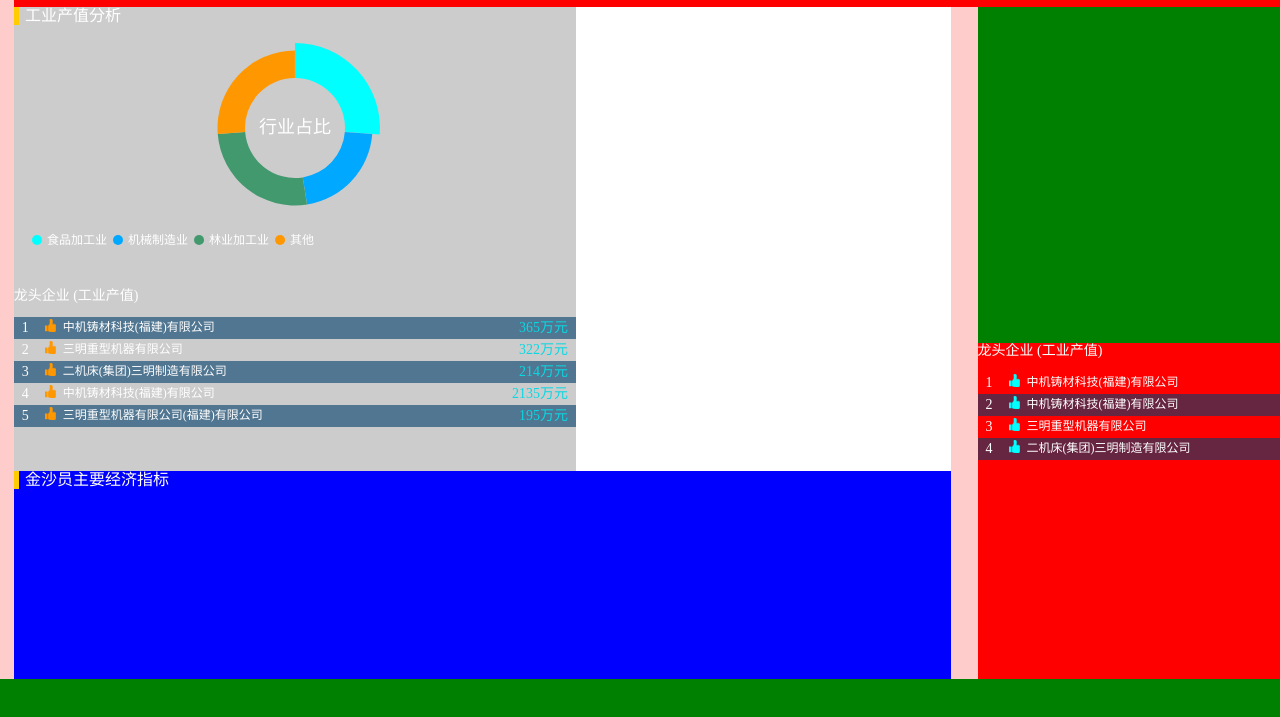
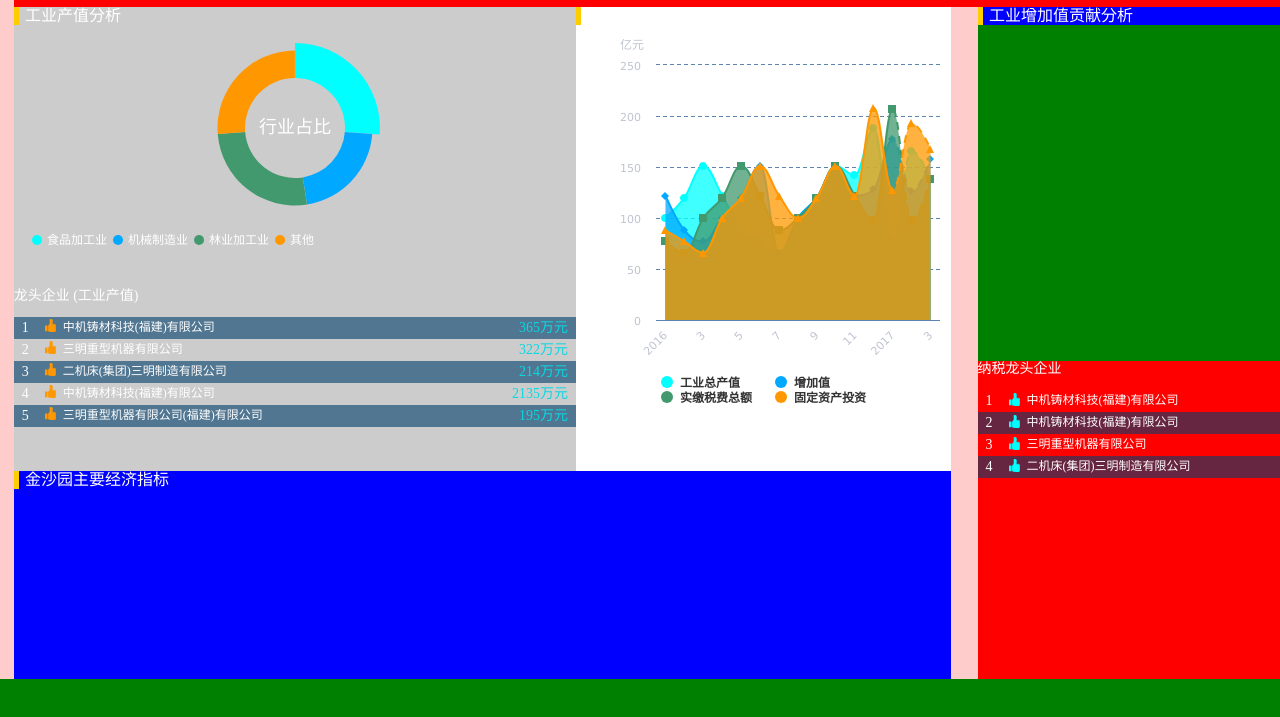
Before and after one commit to ChenFangzheng/es6_template, a website built with webpack: page jinshayuan/src/jingjifazhan/index.html in a window 1280 px wide. Shown: the part 73-790 px from the top of the page. Built offline with nearby package versions, Linux system fonts and the light colour scheme; files whose address does not match are found by name.

Commit message:
multiline

```diff
--- a/jinshayuan/src/components/itemsListComponent.js
+++ b/jinshayuan/src/components/itemsListComponent.js
@@ -36,7 +36,7 @@
                          </li>`;
         }
 
-        let html = `<h3 class="componentTitle">龙头企业 (工业产值)</h3>
+        let html = `<h3 class="componentTitle">${this.title}</h3>
                     <ul>${itemsHtml}</ul>
                     `;
         let elem = document.createElement('div'),
--- /dev/null
+++ b/jinshayuan/src/components/multiLineComponent.js
@@ -0,0 +1,90 @@
+import './multiLineComponent.scss';
+
+import * as Highcharts from 'highcharts';
+import $ from 'jquery';
+
+const colors = ["#00ffff", "#00a8ff", "#42996e", "#ff9800"];
+
+export class MultiLine {
+    constructor(containerId) {
+        this.containerId = containerId;
+        this.width = $(`#${this.containerId}`).width();
+    }
+
+
+    drawChart(data) {
+        let mSeries = data.series.map((item, i) => {
+            item.zoneAxis = 'x';
+            item.color = colors[i];
+            item.zones = [{
+                value: 12
+            },
+            {
+                dashStyle: "dash"
+            }];
+
+            return item;
+        })
+
+        Highcharts.chart(this.containerId, {
+            chart: {
+                type: 'areaspline',
+                backgroundColor: 'rgba(0,0,0,0)',
+                marginTop: 40
+            },
+            title: {
+                text: '',
+            },
+            credits: { enabled: false, },
+            xAxis: {
+                labels: {
+                    style: {
+                        color: '#c0c4d0'
+                    }
+                },
+                lineColor: "#5d83b0",
+                tickWidth: 0,
+                categories: data.categories
+            },
+            yAxis: {
+                labels: {
+                    style: {
+                        color: '#c0c4d0'
+                    }
+                },
+                gridLineDashStyle: 'dash',
+                gridLineColor: "#5d83b0",
+                title: {
+                    text: '亿元',
+                    align: 'high',
+                    style: {
+                        color: "#c0c4d0"
+                    },
+                    rotation: 0,
+                    y: -16,
+                    x: 34
+                }
+            },
+            tooltip: {
+                headerFormat: '',
+                pointFormat: '{series.name}: <b>{point.y}</b><br/>',
+                // valueSuffix: ' cm',
+                // shared: true,
+                style: {
+                    color: '#fff'
+                },
+                backgroundColor: 'rgba(0, 0, 0, 0.8)',
+                crosshairs: {
+                    width: 2,
+                    color: '#004974',
+                    dashStyle: 'solid'
+                }
+            },
+            series: mSeries
+        });
+    }
+
+    render(data) {
+        this.drawChart(data);
+    }
+}
--- /dev/null
+++ b/jinshayuan/src/components/multiLineComponent.scss
@@ -0,0 +1 @@
+@import '../sass/main.scss';
--- a/jinshayuan/src/jingjifazhan/dataProvider.js
+++ b/jinshayuan/src/jingjifazhan/dataProvider.js
@@ -37,9 +37,29 @@
             order: 5,
             name: "三明重型机器有限公司(福建)有限公司",
             value: "195万元"
-        }
+        }]
+    },
+    ecnomyTrend: {
+        categories: [2016, 2, 3, 4, 5, 6, 7, 8, 9, 10, 11, 12, 2017, 2, 3],
+        series: [
+            {
+                name: '工业总产值',
+                data: [100, 120, 151, 122, 88, 77, 66, 100, 120, 151, 142, 188, 77, 166, 138]
+            },
+            {
+                name: '增加值',
+                data: [122, 88, 77, 100, 120, 151, 66, 100, 120, 151, 122, 128, 177, 126, 158]
+            },
+            {
+                name: '实缴税费总额',
+                data: [77, 66, 100, 120, 151, 122, 88, 100, 120, 151, 122, 98, 207, 98, 138]
+            },
+            {
+                name: '固定资产投资',
+                data: [88, 77, 66, 100, 120, 151, 122, 100, 120, 151, 122, 208, 127, 193, 168]
+            }
+        ]
 
-        ]
     },
     increaseDistribution: {
         tradeDistribution: [],
--- a/jinshayuan/src/jingjifazhan/index.html
+++ b/jinshayuan/src/jingjifazhan/index.html
@@ -22,13 +22,16 @@
                     </div>
                 </div>
                 <div class="rightCol">
+                    <h2>经济发展趋势分析</h2>
+                    <div id="lineChart"></div>
                 </div>
             </div>
             <div class="bottomRow">
-                <h2>金沙员主要经济指标</h2>
+                <h2>金沙园主要经济指标</h2>
             </div>
         </div>
         <div class="right">
+            <h2>工业增加值贡献分析</h2>
             <div class="topRow"></div>
             <div id="topRate" class="bottomRow"></div>
         </div>
--- a/jinshayuan/src/jingjifazhan/index.js
+++ b/jinshayuan/src/jingjifazhan/index.js
@@ -2,14 +2,17 @@
 
 import { ItemsList } from '../components/itemsListComponent';
 import { CustomPie } from '../components/cutomPieComponent';
+import { MultiLine } from '../components/multiLineComponent';
 import { getdata } from './dataProvider.js';
 
 let longtongqiye = new ItemsList("longTouQYList", "龙头企业 (工业产值)");
 let nashuilongtou = new ItemsList("topRate", "纳税龙头企业");
 let pie = new CustomPie("pieChart", "");
+let lineChart = new MultiLine("lineChart");
 
-getdata().then(function ({indusProduction, increaseDistribution}) {
+getdata().then(function ({indusProduction, ecnomyTrend, increaseDistribution}) {
     longtongqiye.render(indusProduction.topCompany, "odd");
     nashuilongtou.render(increaseDistribution.topRateCompany, "even", "blue");
     pie.render(indusProduction.distribution);
+    lineChart.render(ecnomyTrend);
 });
--- a/jinshayuan/src/jingjifazhan/index.scss
+++ b/jinshayuan/src/jingjifazhan/index.scss
@@ -56,10 +56,16 @@
             .leftCol {
                 width: 35%;
                 height: 100%;
+                float:left;
                 //@include mBackground('../images/topleftCol_bg.png');
                 background: rgba(255, 255, 255, 0.2);
             }
-            .rightCol {}
+            .rightCol {
+                float:left;
+                width:65%;
+                height: 100%;
+                background: rgba(55, 255, 255, 0.2);
+            }
         }
         .bottomRow {
             width: 100%;
@@ -74,7 +80,7 @@
         //background: blue;
         .topRow {
             width: 100%;
-            height: 73%;
+            height: 70%;
             background: green;
         }
         .bottomRow {
```
